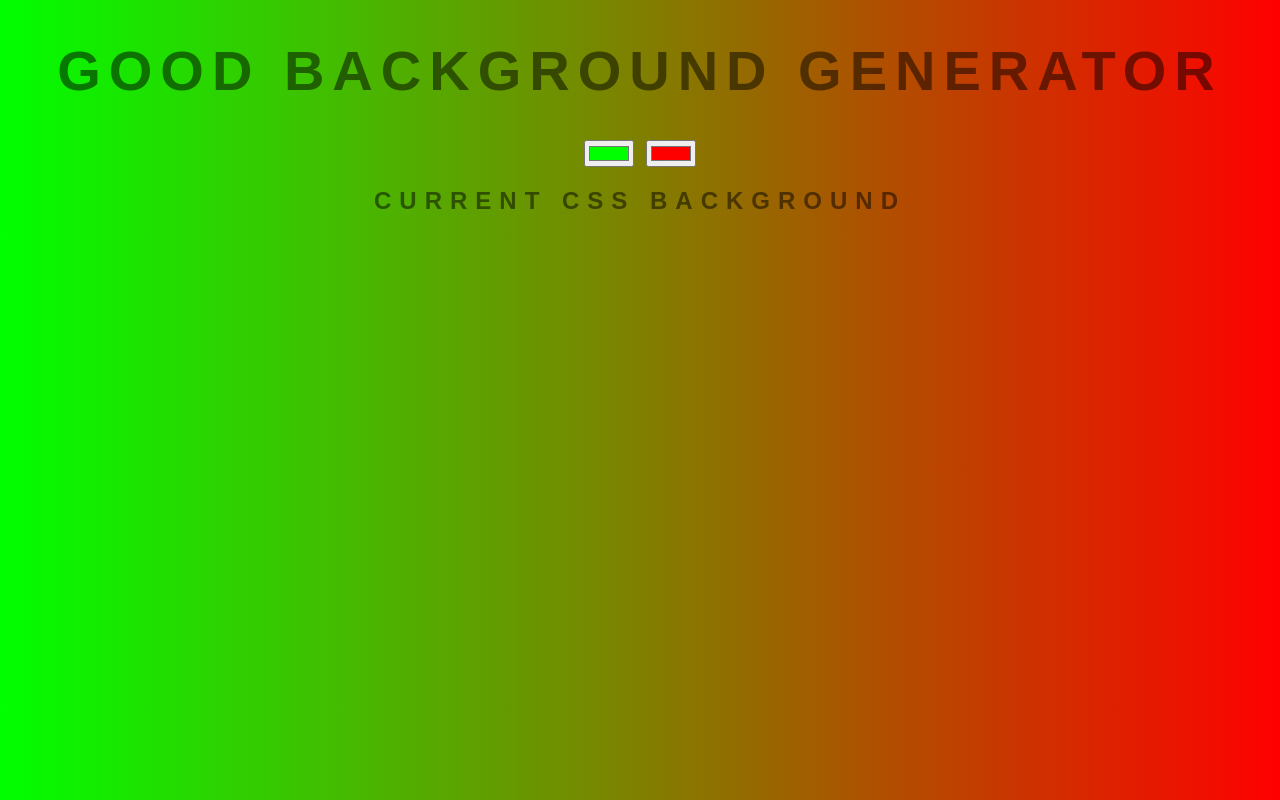
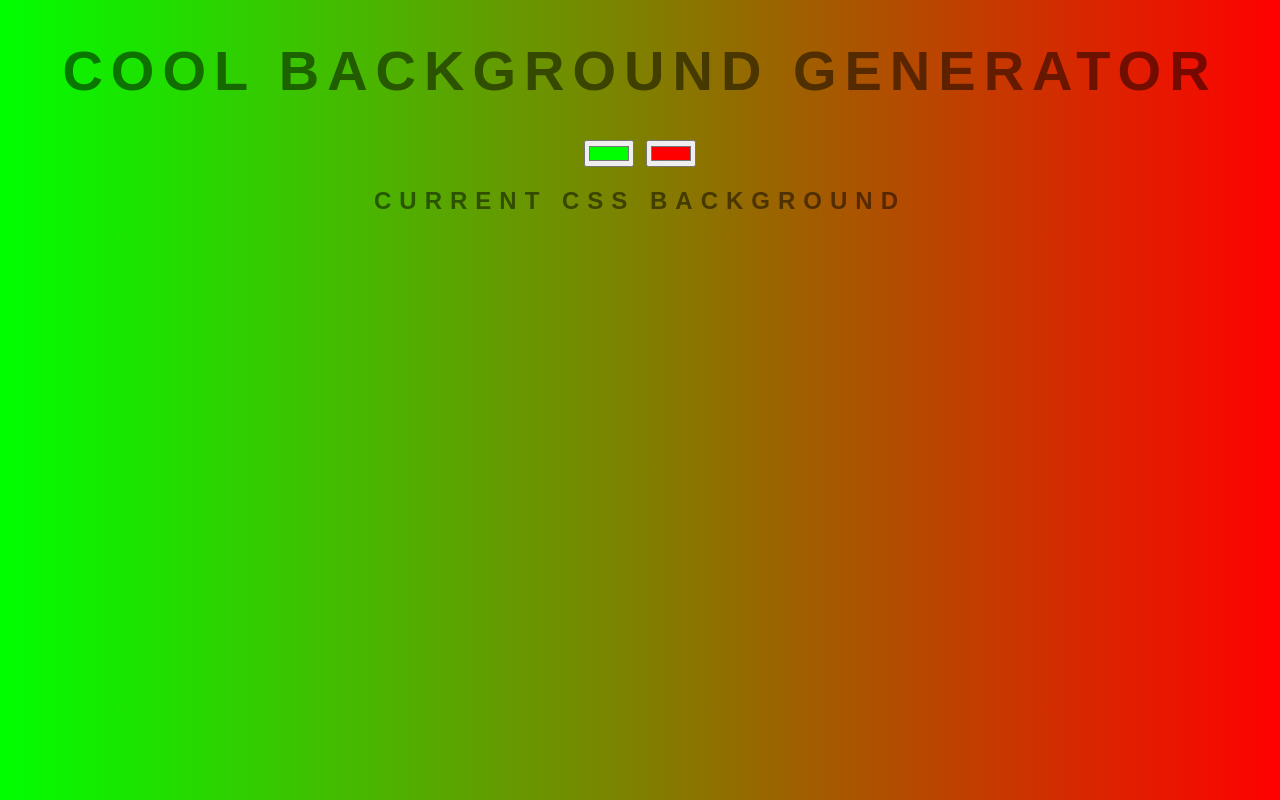
Before and after one commit to Yakub-Egamnazarov/background-generator, a plain HTML site: page index.html in a window 1280 px wide. Drawn offline with Linux system fonts and the light colour scheme.

Commit message:
Title modidied(2)

```diff
--- a/index.html
+++ b/index.html
@@ -8,7 +8,7 @@
     <link rel="stylesheet" href="style.css" />
   </head>
   <body id="gradient">
-    <h1>Good Background Generator</h1>
+    <h1>Cool Background Generator</h1>
     <input class="color1" type="color" name="color1" value="#00ff00" />
     <input class="color2" type="color" name="color2" value="#ff0000" />
     <h2>Current Css Background</h2>
```
